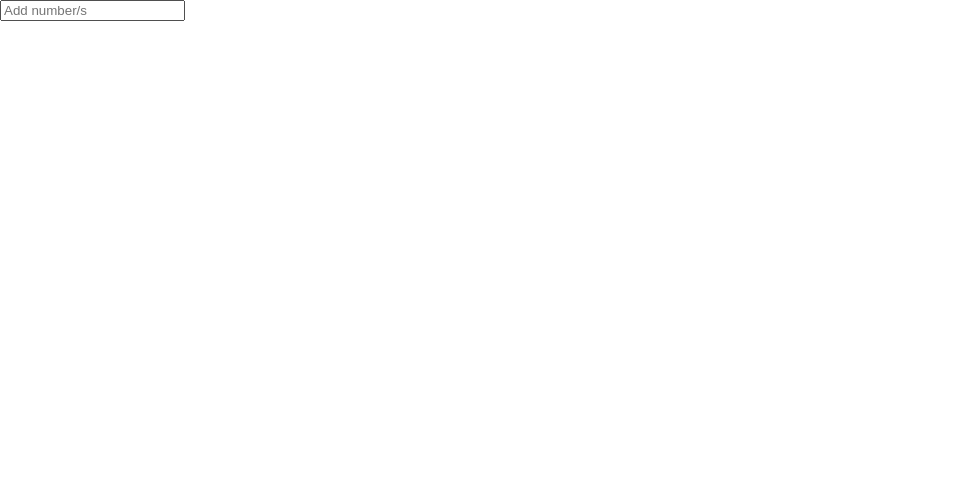
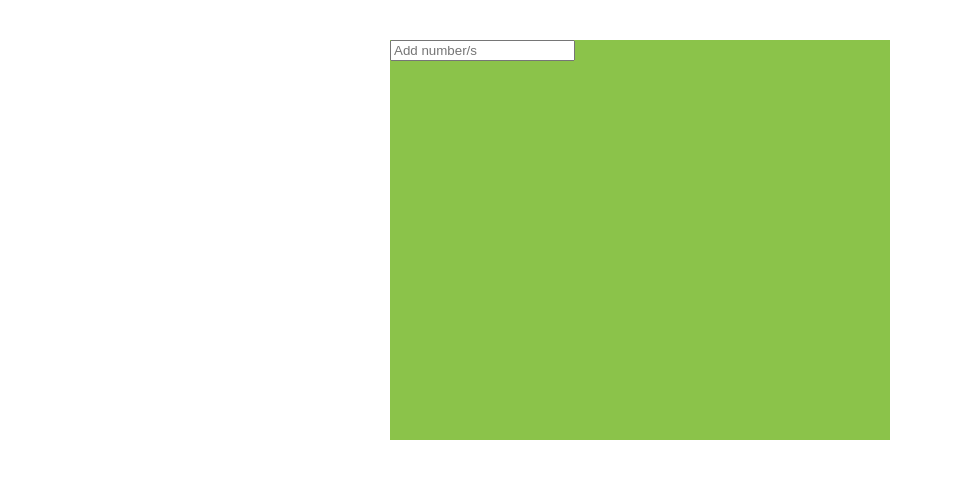
Before and after one commit to halaspavol/mass-sms, a React app: page / in a window 1280 px wide. Shown: the top 478 px of the page, without its empty margins (0-953 px from the left). Built offline with nearby package versions, Linux system fonts and the light colour scheme.

Commit message:
added Number component, colors variables

```diff
--- /dev/null
+++ b/src/_colors.sass
@@ -0,0 +1,4 @@
+$primary-color: #8BC34A
+$secondary-color: #2980b9
+
+$font-stack: 'Montserrat', sans-serif
--- a/src/components/FormWrapper/FormWrapper.js
+++ b/src/components/FormWrapper/FormWrapper.js
@@ -1,11 +1,14 @@
 import React from 'react'
+
 import './FormWrapper.sass'
+import Number from './Number/Number'
 
 const formWrapper = (props) => (
    <div className="FormBackground">
-      <input type="text" placeholder="Add number/s" name="number" onChange={props.addNumber}/>
 
-      <p></p>
+      <Number addNumber={props.addNumber}/>
+
+      <p>{props.children}</p>
 
    </div>
 )
--- a/src/components/FormWrapper/FormWrapper.sass
+++ b/src/components/FormWrapper/FormWrapper.sass
@@ -1 +1,8 @@
-FormBackground
+@import './../../_colors.sass'
+
+.FormBackground
+   max-width: 500px
+   width: 60%
+   min-height: 400px
+   margin: 40px auto
+   background-color: $primary-color
--- /dev/null
+++ b/src/components/FormWrapper/Number/Number.js
@@ -0,0 +1,11 @@
+import React from 'react'
+
+import Aux from './../../../hoc/Auxiliary/Auxiliary'
+
+const number = (props) => (
+   <Aux>
+      <input type="text" placeholder="Add number/s" name="number" onChange={props.addNumber}/>
+   </Aux>
+)
+
+export default number
--- a/src/containers/SmsContainer.js
+++ b/src/containers/SmsContainer.js
@@ -34,15 +34,15 @@ class SmsContainer extends Component {
    }
 
    render() {
-
-
-
       return(
          <Aux>
             <FormWrapper
                addNumber={this.phoneNumberChangeHandler}
-               send={this.sendMessageHandler}
-            />
+               send={this.sendMessageHandler}>
+
+                  {this.state.sms.phone_number}
+
+            </FormWrapper>
          </Aux>
       )
    }
```
Also changed, not shown: src/components/FormWrapper/Number/Number.sass (added).
